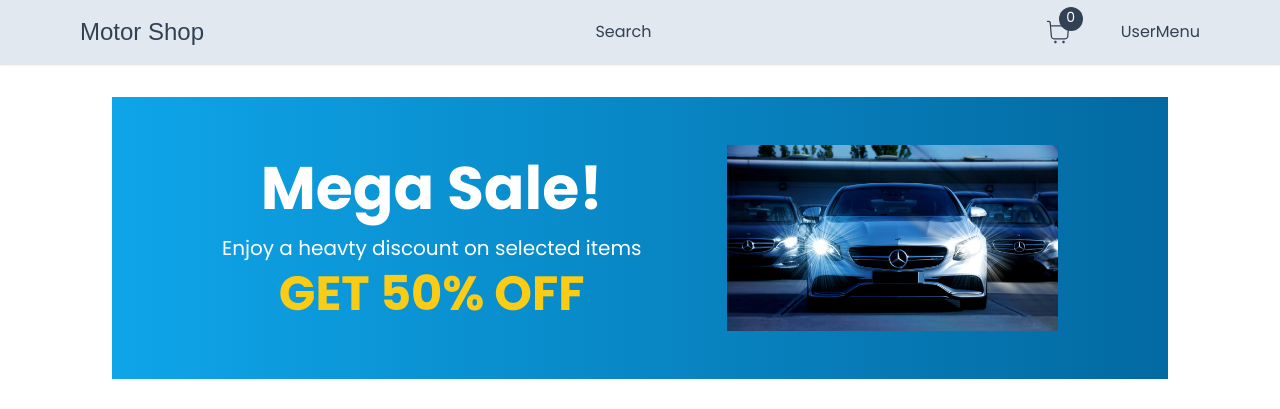
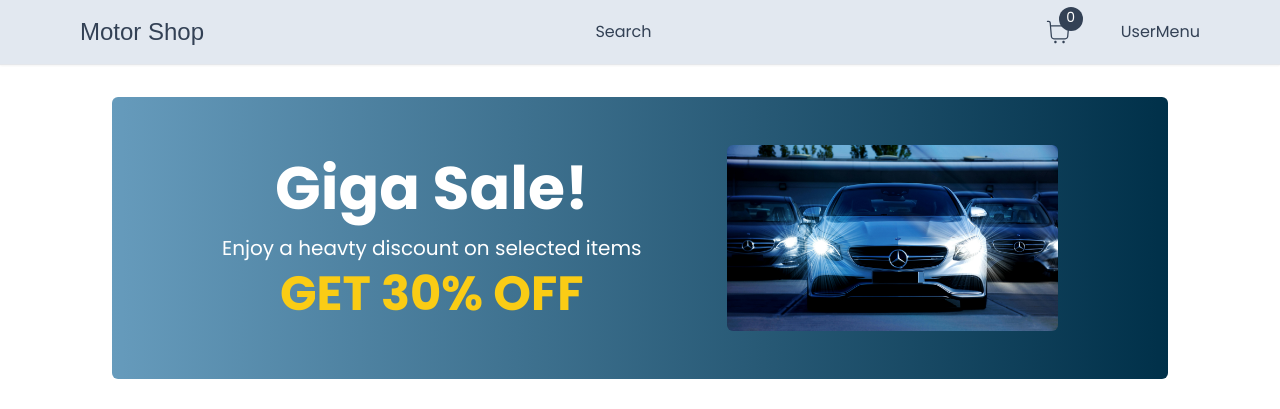
Before and after one commit to HillaryNyakundi/motor-shop, a Next.js app: page / in a window 1280 px wide. Shown: the top 409 px of the page. Built offline with nearby package versions, Linux system fonts and the light colour scheme; a web font is replaced by a local one.

Commit message:
Fixed typo on critical points

```diff
--- a/app/components/HomeBanner.tsx
+++ b/app/components/HomeBanner.tsx
@@ -2,17 +2,17 @@ import Image from "next/image";
 
 const HomeBanner = () => {
   return (
-    <div className="relative bg-gradient-to-r from-sky-500 to-sky-700 mb-8">
+    <div className="relative bg-gradient-to-r from-[#669BBC] to-[#003049] mb-8 rounded-md">
       <div className="mx-auto px-8 py-12 flex flex-col gap-2 md:flex-row items-center justify-evenly">
         <div className="mb-8 md:mb-0 text-center">
           <h1 className="text-4xl md:text-6xl font-bold text-white mb-4">
-            Mega Sale!
+            Giga Sale!
           </h1>
           <p className="text-lg md:text-xl text-white mb-2">
             Enjoy a heavty discount on selected items
           </p>
           <p className="text-2xl md:text-5xl text-yellow-400 font-bold">
-            GET 50% OFF
+            GET 30% OFF
           </p>
         </div>
         <div className="w-1/3 relative aspect-video">
@@ -20,7 +20,7 @@ const HomeBanner = () => {
             src="/banner.image.jpg"
             fill
             alt="banner image"
-            className="object-contain"
+            className="object-contain rounded-md"
           />
         </div>
       </div>
--- a/app/components/products/ProductImage.tsx
+++ b/app/components/products/ProductImage.tsx
@@ -46,7 +46,7 @@ const ProductImage: React.FC<ProductImageProps> = ({
               className={`relative w-[80%] aspect-square rounded border-teal-300
             ${
               cartProduct.selectedImg.color === image.color
-                ? "border-[1.5px"
+                ? "border-[1.5]px"
                 : "border-none"
             }
             `}
```
